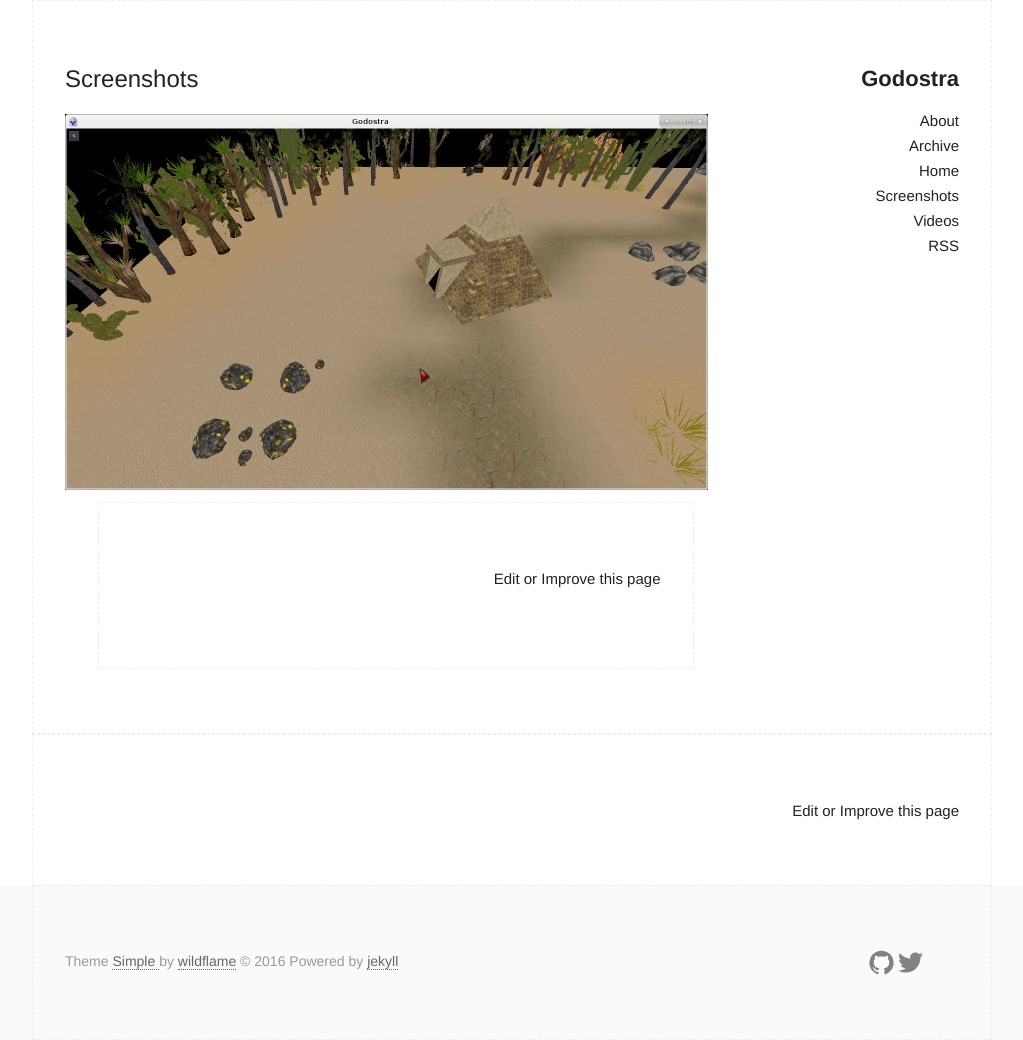
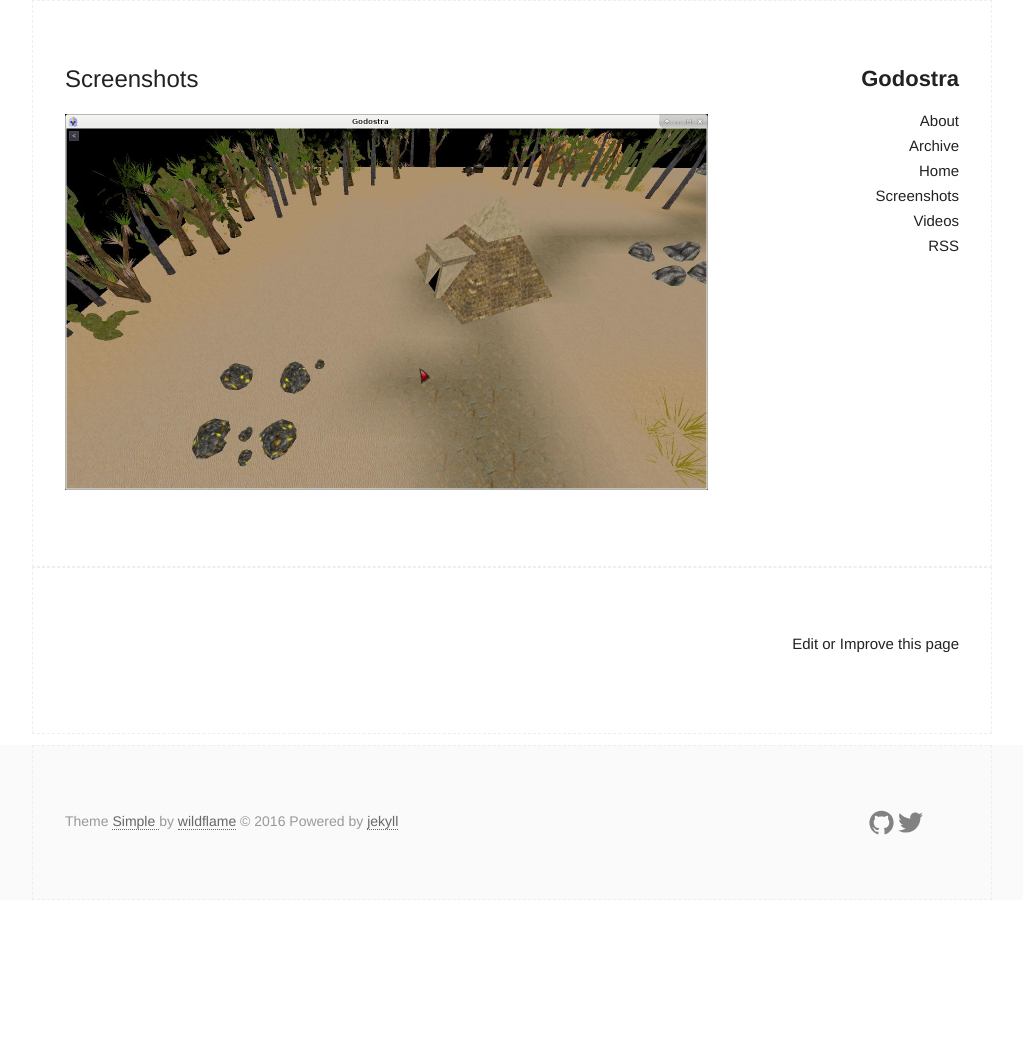
Before and after one commit to Godostra/godostra.github.io, a Jekyll site: the page built from screenshots.md, in a window 1280 px wide. Shown: the whole page, without its empty margins (128-1151 px from the left). Built offline with Jekyll 4.4.1, drawn with Linux system fonts in a browser that asks for light colours; after the commit the page ends 900 px from its top, so only the background shows below that.

Commit message:
Revert "page.html:add edit link"
This reverts commit 4c183c6817bb4d165a55a13829a8d0794945e700.

```diff
--- a/_layouts/page.html
+++ b/_layouts/page.html
@@ -10,7 +10,5 @@ layout: default
   <div class="article-content">
     {{ content }}
   </div>
-  <div class="container">
-    <p style="text-align: right;"><a href="https://github.com/Godostra/godostra.github.io/tree/master/{{ page.path }}">Edit or Improve this page</a></p>
-  </div>
+
 </article>
```
